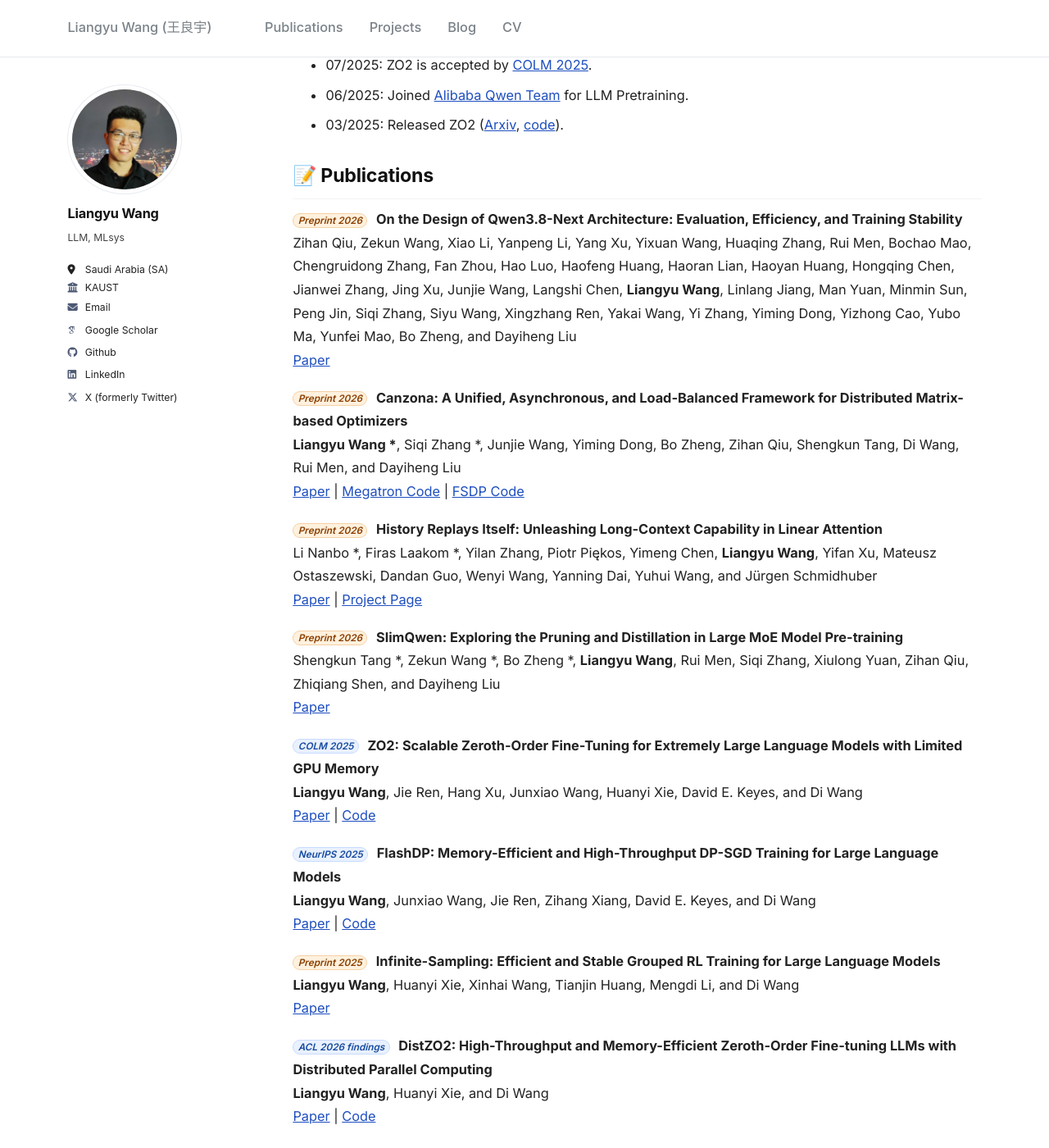
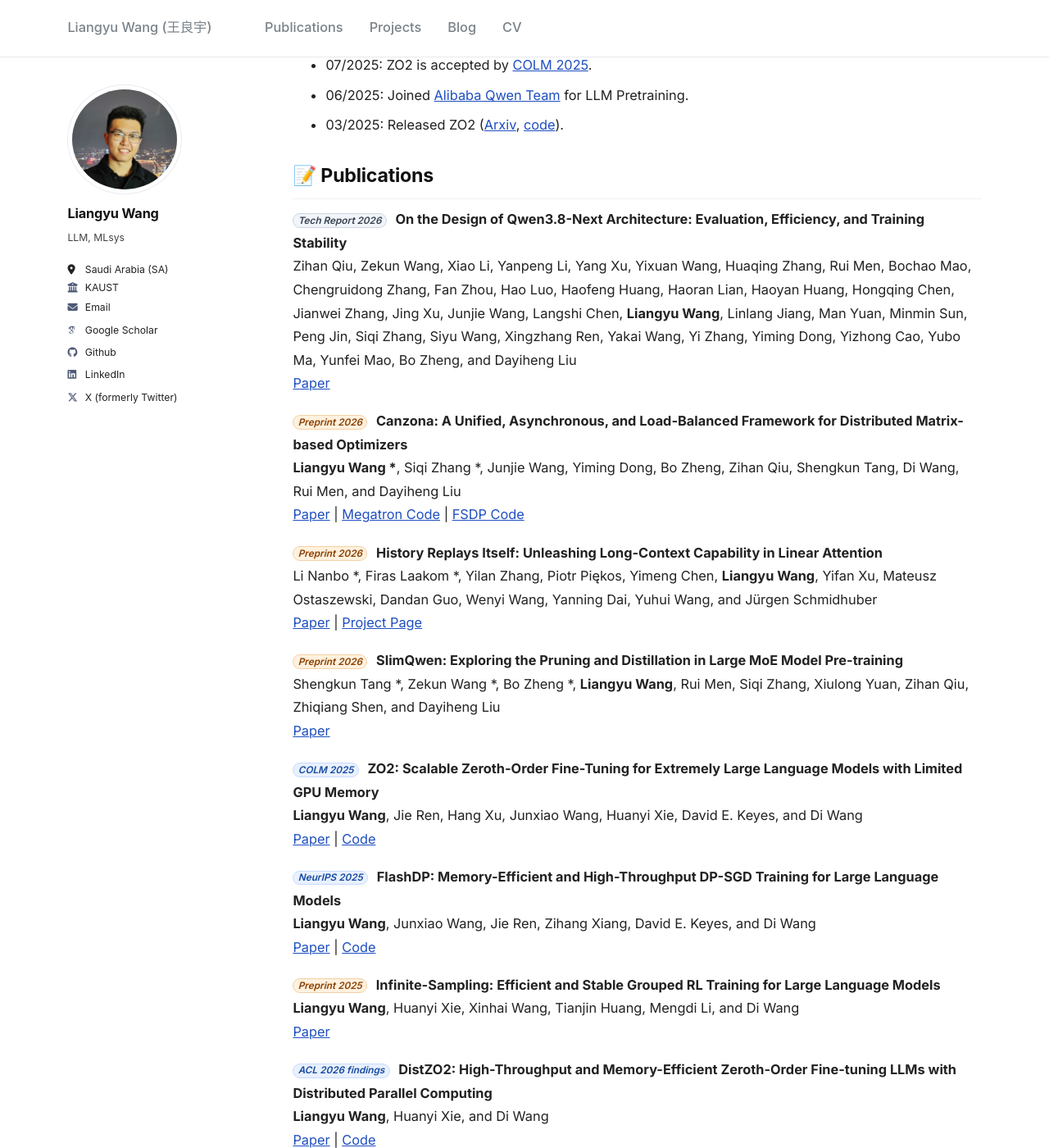
Before and after one commit to liangyuwang/liangyuwang.github.io, a Jekyll site: the page built from _pages/about.md, in a window 1280 px wide and 1400 px high, scrolled down 799 px. Shown: the whole window at 82% size. Built offline with Jekyll 4.4.1, drawn with Linux system fonts in a browser that asks for light colours; some web fonts are replaced.

Commit message:
Add Tech Report publication category for Qwen3.8-Next

```diff
--- a/_pages/about.md
+++ b/_pages/about.md
@@ -42,7 +42,7 @@ My research interests include optimizing distributed training and inference of L
 <h2 class="section-title">📝 Publications</h2>
 
 <div class="publication-item">
-<strong><em class="venue venue-preprint">Preprint 2026</em> On the Design of Qwen3.8-Next Architecture: Evaluation, Efficiency, and Training Stability</strong><br>
+<strong><em class="venue venue-tech-report">Tech Report 2026</em> On the Design of Qwen3.8-Next Architecture: Evaluation, Efficiency, and Training Stability</strong><br>
 Zihan Qiu, Zekun Wang, Xiao Li, Yanpeng Li, Yang Xu, Yixuan Wang, Huaqing Zhang, Rui Men, Bochao Mao, Chengruidong Zhang, Fan Zhou, Hao Luo, Haofeng Huang, Haoran Lian, Haoyan Huang, Hongqing Chen, Jianwei Zhang, Jing Xu, Junjie Wang, Langshi Chen, <strong>Liangyu Wang</strong>, Linlang Jiang, Man Yuan, Minmin Sun, Peng Jin, Siqi Zhang, Siyu Wang, Xingzhang Ren, Yakai Wang, Yi Zhang, Yiming Dong, Yizhong Cao, Yubo Ma, Yunfei Mao, Bo Zheng, and Dayiheng Liu<br>
 <a href="https://arxiv.org/pdf/2608.30320">Paper</a>
 </div>
--- a/assets/css/custom-theme.css
+++ b/assets/css/custom-theme.css
@@ -322,6 +322,14 @@ h3 .venue-preprint {
   border: 1px solid #f4d1a5;
 }
 
+.page__content .venue-tech-report,
+.archive .venue-tech-report,
+h3 .venue-tech-report {
+  color: #374151 !important;
+  background: #f1f5f9;
+  border: 1px solid #cbd5e1;
+}
+
 .page__content .venue-conf,
 .archive .venue-conf,
 h3 .venue-conf {
```
Also changed, not shown: _pages/publications.md (+1 -1 lines).
